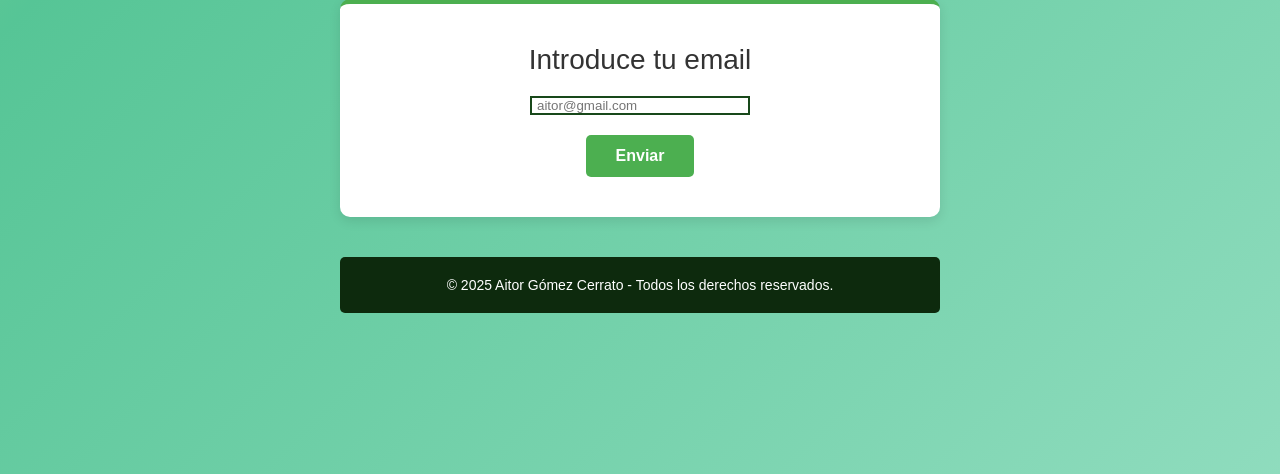
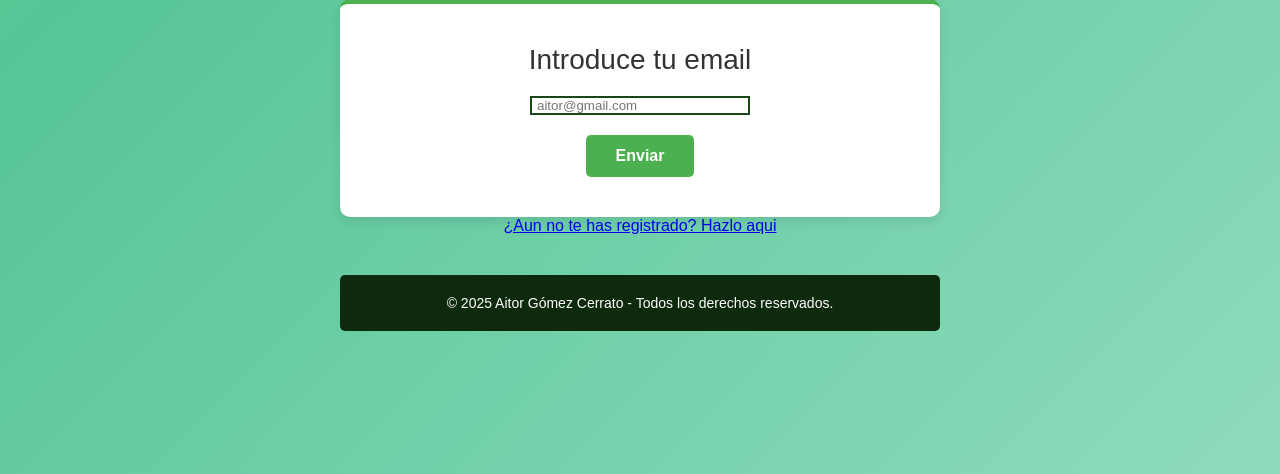
Before and after one commit to Aitor-Gocerra/formularioSugerenciasLosMismos, a PHP site: page /src/index.php in a window 1280 px wide. Shown: the part 245-719 px from the top of the page. Run offline with PHP 8.4, Linux system fonts and the light colour scheme.

Commit message:
Update login.php

```diff
--- a/src/php/vistas/login.php
+++ b/src/php/vistas/login.php
@@ -17,6 +17,7 @@
             <button type="submit">Enviar</button>
             <!-- <button type="reset">Borrar</button> -->
         </form>
+        <a href="index.php?c=Usuario&m=registro">¿Aun no te has registrado? Hazlo aqui</a>
         <footer>
             <p>&copy; 2025 Aitor Gómez Cerrato - Todos los derechos reservados.</p>
         </footer>
```
